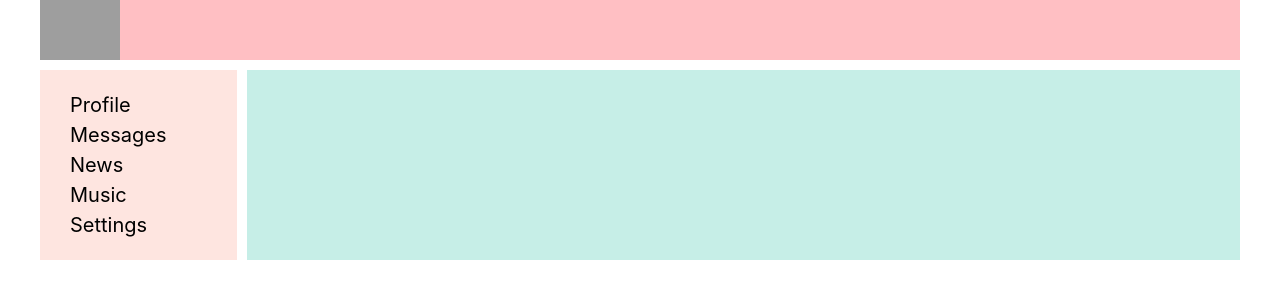
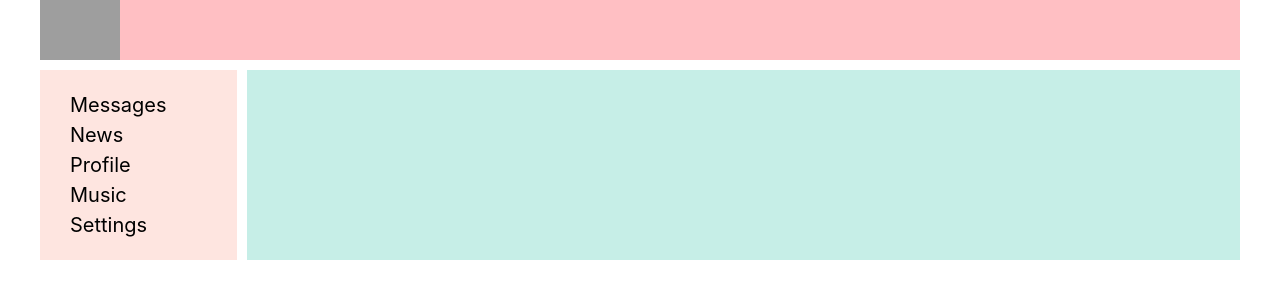
Before and after one commit to mengmeiying/react-online-course, a React (Create React App) app: page / in a window 1280 px wide. Shown: the top 300 px of the page. Built offline with nearby package versions, Linux system fonts and the light colour scheme; grey boxes are pictures that could not be loaded.

Commit message:
added navlinks to navbar

```diff
--- a/src/components/Navbar/Navbar.jsx
+++ b/src/components/Navbar/Navbar.jsx
@@ -1,14 +1,15 @@
+import { NavLink } from "react-router-dom";
 import styles from "./Navbar.module.css";
 
 const Navbar = () => {
   return (
     <nav className={styles.nav}>
       <ul className={styles.list}>
-          <li><a className={styles.link} href="/profile">Profile</a></li>
-          <li><a className={styles.link} href="/dialogs">Messages</a></li>
-          <li><a className={styles.link} href="/news">News</a></li>
-          <li><a className={styles.link} href="/music">Music</a></li>
-          <li><a className={styles.link} href="/settings">Settings</a></li>
+        <li><NavLink className={styles.link} to="/dialogs">Messages</NavLink></li>
+        <li><NavLink className={styles.link} to="/news">News</NavLink></li>
+        <li><NavLink className={styles.link} to="/profile">Profile</NavLink></li>
+        <li><NavLink className={styles.link} to="/music">Music</NavLink></li>
+        <li><NavLink className={styles.link} to="/settings">Settings</NavLink></li>
       </ul>
     </nav>
   )
```
Lines whose indentation alone changed are shown as unchanged.
